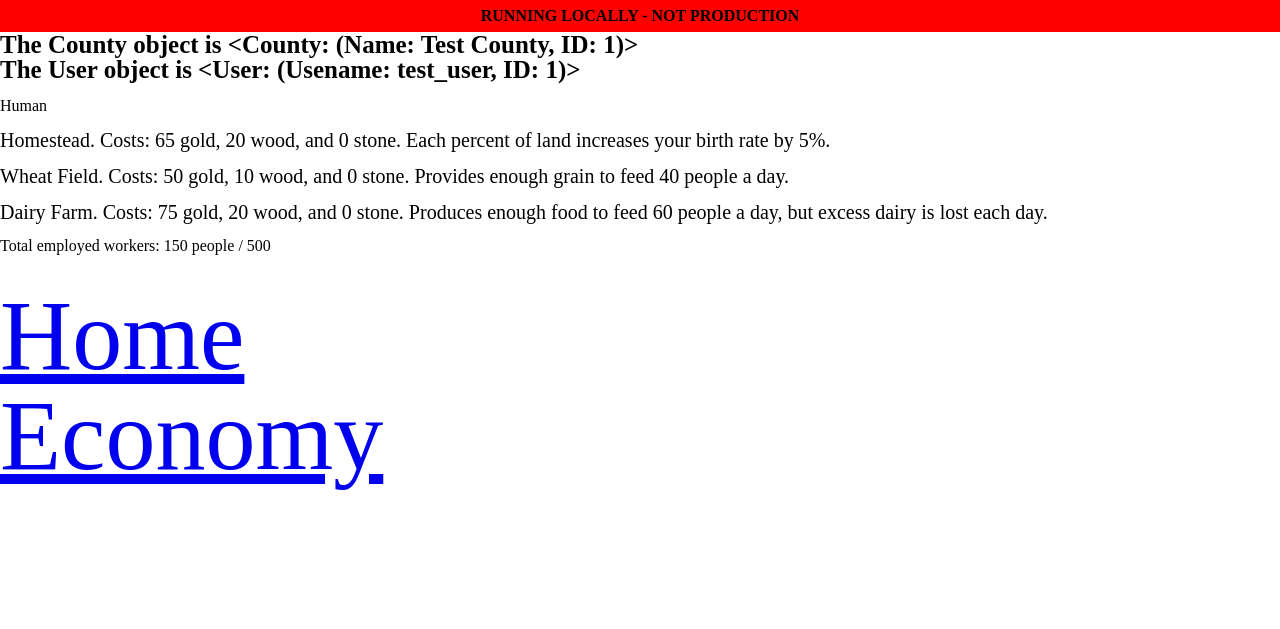
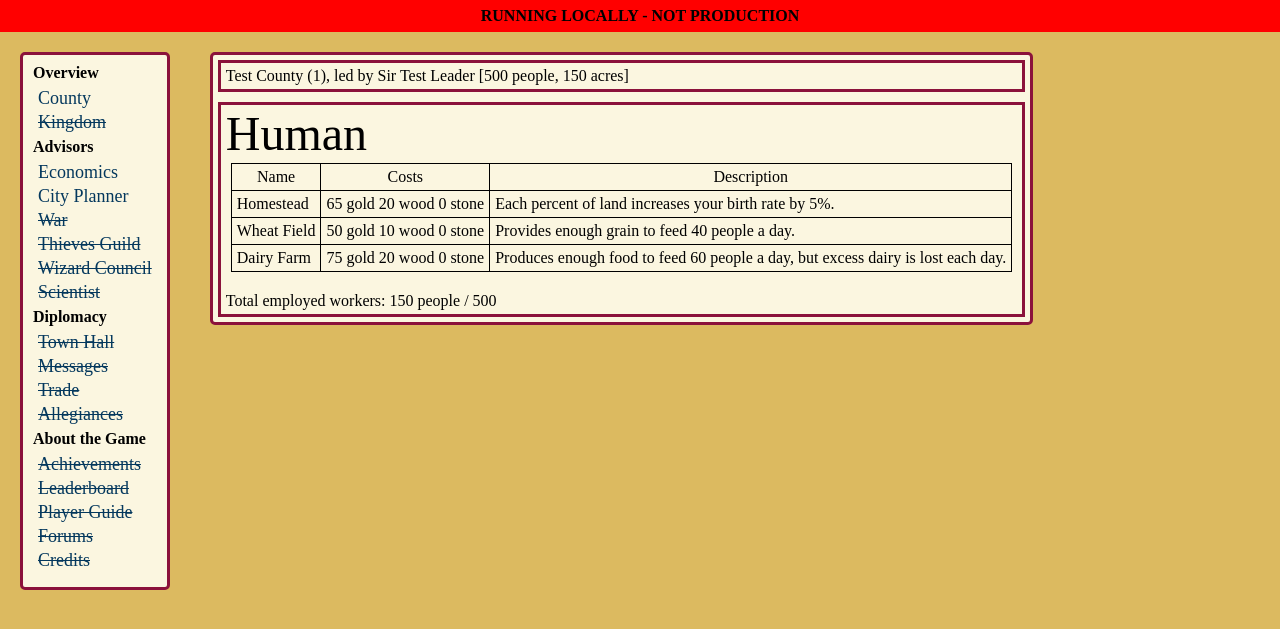
Before and after one commit to elthran/UDK, a Flask app: page /county/infrastructure in a window 1280 px wide. Shown: the top 629 px of the page. Run offline with Flask 2, Linux system fonts and the light colour scheme; data comes from the database, SQL or seed files in the repository; some libraries are stand-ins or nearby versions.

Commit message:
remodeled county/infrastructure.html to match the other pages, tweaked nav bar link spacing and other minor bits, and migrated stylesheet to separate file

```diff
--- /dev/null
+++ b/app/static/css/stormy.css
@@ -0,0 +1,115 @@
+body {
+    background-color: rgba(220, 186, 96, 1.0);
+}
+
+div.nav-bar {
+    flex-basis: 400;
+    flex-shrink: 0;
+
+    margin: 20px;
+    padding: 10px 10px 10px 10px;
+    border: 3px solid rgba(139, 18, 59, 1);
+    border-radius: 5px;
+
+    background-color: rgba(251, 246, 224, 1);
+}
+
+a {
+    font-size: large;
+}
+
+div.content {
+    max-width: 800;
+    margin: 20px;
+    border-style: solid;
+    border-width: 3px;
+    border-radius: 5px;
+    border-color: rgba(139, 18, 59, 1);
+    background-color: rgba(251, 246, 224, 1);
+}
+
+div.data-block {
+    flex-basis: 600px;
+    flex-grow: 1;
+    flex-shrink: 1;
+    margin: 5px;
+    padding: 10px;
+    border: 3px solid rgba(139, 18, 59, 1);
+}
+
+a:link, visited, hover, active {
+  text-decoration: none;
+  color: rgba(4, 56, 93, 1);
+}
+
+a:visited {
+    text-decoration: none;
+    color: rgba(4, 56, 93, 1);
+}
+
+a:hover {
+    text-decoration: none;
+    color: rgba(4, 56, 93, 1);
+}
+
+a:active {
+    text-decoration: none;
+    color: rgba(4, 56, 93, 1);
+}
+
+.page {
+    display: flex;
+    flex-direction: row;
+    align-items: flex-start;
+}
+
+.page table {
+    margin: 5px;
+}
+
+div.nav-bar table tr td {
+    padding-top: 3px;
+    padding-bottom: 3px;
+}
+
+.flex-container {
+  display: flex;
+  flex-direction: column
+}
+
+.flex-container-2 {
+    display: flex;
+    flex-direction: row;
+}
+
+h3 {
+    font-size: medium;
+    font-weight: bold;
+    text-align: left;
+}
+
+table.infrastructure tr td, th {
+    border: 1px solid black;
+    padding: 5px 5px 5px 5px;
+}
+
+table.odd{
+}
+
+table.odd tr td, th{
+    border:1px solid #ccc;
+    padding:5px;
+}
+
+table.odd tr:nth-child(2n+1){
+    background: #f1f1f1;
+}
+
+table.people tr td, th {
+    border: 1px solid #000000;
+    padding: 5px 5px 5px 5px;
+}
+
+.value-cell {
+    text-align: center;
+}
--- a/app/templates/county/infrastructure.html
+++ b/app/templates/county/infrastructure.html
@@ -1,26 +1,90 @@
 {% extends "layout.html" %}
+
+{% block style %}
+
+<!-- 1280 x 720 !-->
+
+ <link rel="stylesheet" type="text/css" href="{{ url_for('static', filename='css/stormy.css') }}">
+
+{% endblock %}
+
 {% block content %}
 
-<h1>The County object is {{ county }}</h1>
-<h1>The User object is {{ user }}</h1>
-<br>
+<div class="page">
+    <div name="" class="nav-bar">
+        <h3>Overview</h3>
 
-{{ county.race }}
+        <table>
+            <tr><td><a href="{{ url_for('county_home') }}">County</a></td></tr>
+            <tr><td><a href="#"><strike>Kingdom</strike></a></td></tr>
+        </table>
 
-<ul>
-{% for building in county.infrastructure.buildings %}
-  <br>
-  <li style="font-size:20px">{{ building.class_name }}. Costs: {{ building.gold_cost }} gold, {{ building.wood_cost }} wood, and {{ building.stone_cost }} stone. {{ building.description }}</li>
-{% endfor %}
-</ul>
+        <h3>Advisors</h3>
 
-<br>Total employed workers: {{ county.infrastructure.get_employed_workers() }} people / {{ county.economy.population }}
+        <table>
+            <tr><td><a href="{{ url_for('county_economy') }}">Economics</a></td></tr>
+            <tr><td><a href="{{ url_for('county_infrastructure') }}">City Planner</a></td></tr>
+            <tr><td><a href="#"><strike>War</strike></a></td></tr>
+            <tr><td><a href="#"><strike>Thieves Guild</strike></a></td></tr>
+            <tr><td><a href="#"><strike>Wizard Council</strike></a></td></tr>
+            <tr><td><a href="#"><strike>Scientist</strike></a></td></tr>
+        </table>
 
+        <h3>Diplomacy</h3>
 
+        <table>
+            <tr><td><a href="#"><strike>Town Hall</strike></a></td></tr>
+            <tr><td><a href="#"><strike>Messages</strike></a></td></tr>
+            <tr><td><a href="#"><strike>Trade</strike></a></td></tr>
+            <tr><td><a href="#"><strike>Allegiances</strike></a></td></tr>
+        </table>
 
-<br><br><br>
-<a href="{{ url_for('county_home') }}" style="font-size:100px">Home</a><br>
-<a href="{{ url_for('county_economy') }}" style="font-size:100px">Economy</a>
+        <h3>About the Game</h3>
 
+        <table>
+            <tr><td><a href="#"><strike>Achievements</strike></a></td></tr>
+            <tr><td><a href="#"><strike>Leaderboard</strike></a></td></tr>
+            <tr><td><a href="#"><strike>Player Guide</strike></a></td></tr>
+            <tr><td><a href="#"><strike>Forums</strike></a></td></tr>
+            <tr><td><a href="#"><strike>Credits</strike></a></td></tr>
+        </table>
+    </div>
+
+    <div class="content flex-container">
+        <div style="margin: 5px; min-width: 600; order: 0; padding: 5px 5px 5px 5px; border: 3px solid rgba(139, 18, 59, 1);">
+            <p>{{ county.name }} ({{ county.id }}), led by {{ county.title }} {{ county.leader }} [{{ county.economy._population }} people, {{ county.economy._land }} acres]</p>
+        </div>
+
+        <div style="margin: 5px; min-width: 600; order: 1; padding: 5px 5px 5px 5px; border: 3px solid rgba(139, 18, 59, 1);">
+            <p style="font-size: 48px;">{{ county.race }}</p>
+
+            <!--
+            <ul>
+                {% for building in county.infrastructure.buildings %}
+                <br>
+                <li style="font-size:20px">{{ building.class_name }}. Costs: {{ building.gold_cost }} gold, {{ building.wood_cost }} wood, and {{ building.stone_cost }} stone. {{ building.description }}</li>
+                {% endfor %}
+            </ul>
+            !-->
+
+            <table class="infrastructure">
+                <tr>
+                    <th>Name</th>
+                    <th>Costs</th>
+                    <th>Description</th>
+                </tr>
+                {% for building in county.infrastructure.buildings %}
+                <tr>
+                    <td>{{ building.class_name }}</td>
+                    <td>{{ building.gold_cost}} gold {{ building.wood_cost }} wood {{ building.stone_cost }} stone</td>
+                    <td>{{ building.description }}</td>
+                </tr>
+                {% endfor %}
+            </table>
+
+            <br>Total employed workers: {{ county.infrastructure.get_employed_workers() }} people / {{ county.economy.population }}
+        </div>
+    </div>
+</div>
 
 {% endblock %}
```
Also changed, not shown: app/templates/county/economy.html (+5 -111 lines), app/templates/county/home.html (+9 -91 lines).
